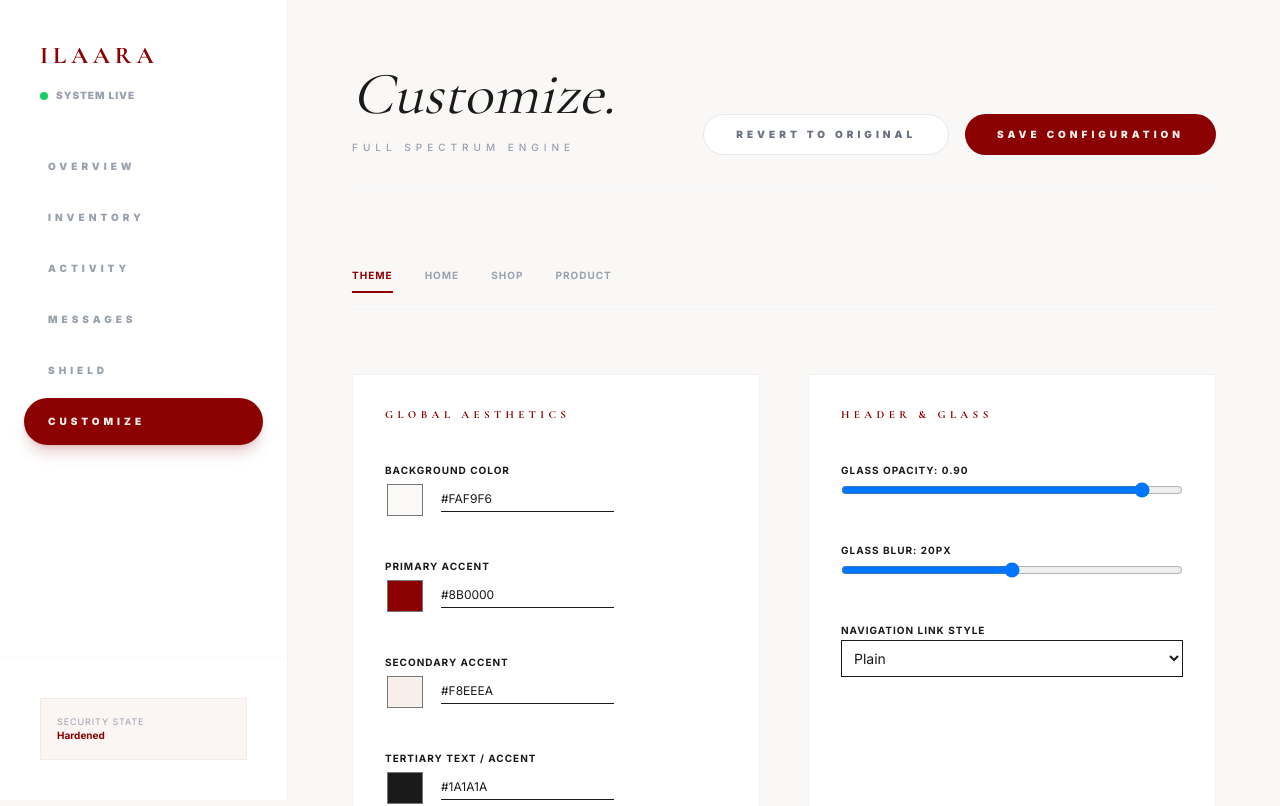
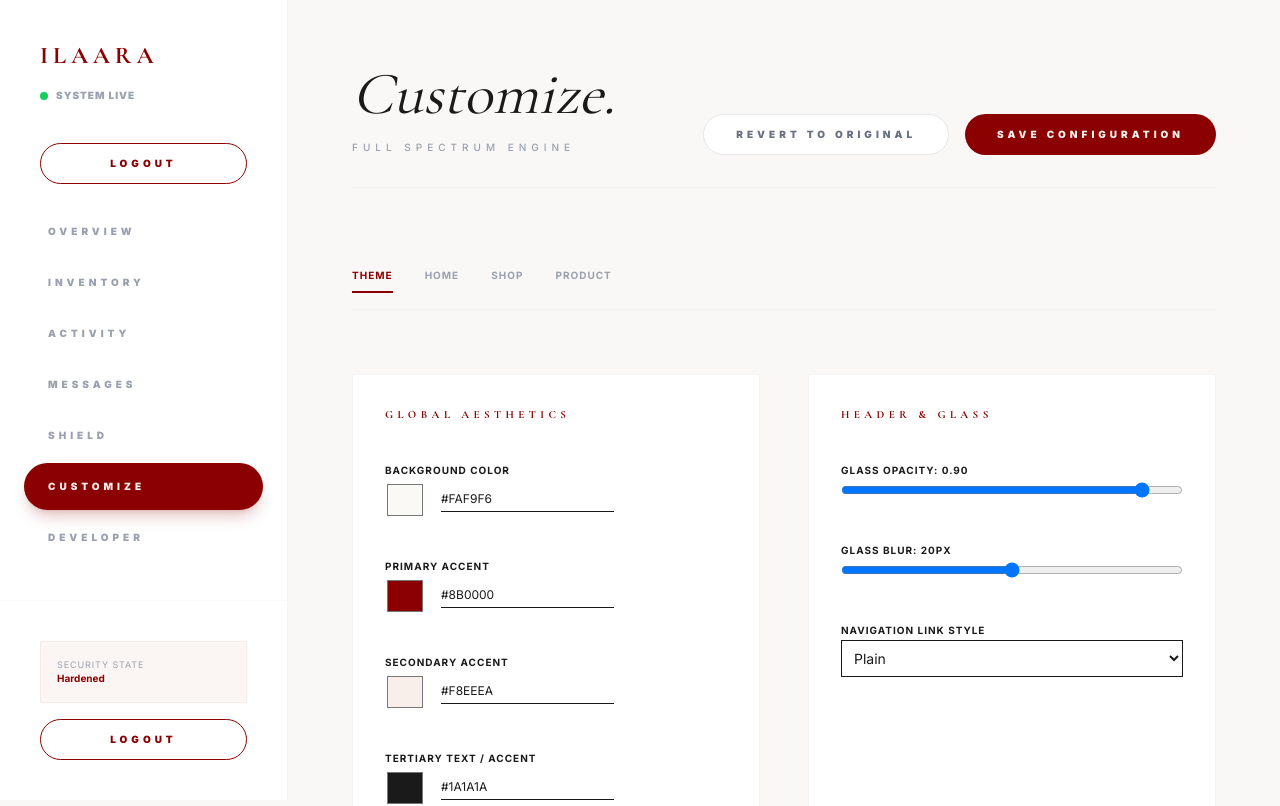
Before and after one commit to AdithiyanVivekanandan/Ilaara, a Next.js app: page /admin/customize in a window 1280 px wide. Shown: the top 806 px of the page. Built offline with nearby package versions, Linux system fonts and the light colour scheme; no server answers; the database is empty.

Commit message:
Fix admin logout visibility with top sidebar button

```diff
--- a/src/components/AdminLayout.tsx
+++ b/src/components/AdminLayout.tsx
@@ -1,9 +1,15 @@
 'use client'
 
-import { usePathname } from 'next/navigation'
+import { useState } from 'react'
+import { useRouter } from 'next/navigation'
 import Link from 'next/link'
+import { createClient } from '@/lib/supabase/client'
 
 function Sidebar({ activeTab }: { activeTab: string }) {
+  const [signingOut, setSigningOut] = useState(false)
+  const router = useRouter()
+  const supabase = createClient()
+
   const navLinks = [
     { label: 'Overview', href: '/admin', id: 'dashboard' },
     { label: 'Inventory', href: '/admin/products', id: 'products' },
@@ -11,19 +17,36 @@ function Sidebar({ activeTab }: { activeTab: string }) {
     { label: 'Messages', href: '/admin/enquiries', id: 'enquiries' },
     { label: 'Shield', href: '/admin/security', id: 'security' },
     { label: 'Customize', href: '/admin/customize', id: 'customize' },
+    { label: 'Developer', href: '/dev', id: 'developer' },
   ]
 
   return (
-    <aside className="w-72 bg-white border-r border-gray-100 flex flex-col fixed h-full z-20">
-      <div className="p-10">
-        <Link href="/" className="spaced-serif text-2xl font-bold text-brand-red tracking-[0.4em]">ILAARA</Link>
-        <div className="flex items-center gap-2 mt-4">
-          <div className="w-2 h-2 bg-green-500 rounded-full animate-pulse" />
-          <span className="text-[10px] uppercase tracking-widest text-gray-400 font-black">System Live</span>
+    <aside className="w-full md:w-72 bg-white border-b border-gray-100 md:border-b-0 md:border-r flex min-h-screen flex-col justify-between relative md:fixed md:h-full z-20">
+      <div>
+        <div className="p-10">
+          <Link href="/" className="spaced-serif text-2xl font-bold text-brand-red tracking-[0.4em]">ILAARA</Link>
+          <div className="flex items-center gap-2 mt-4">
+            <div className="w-2 h-2 bg-green-500 rounded-full animate-pulse" />
+            <span className="text-[10px] uppercase tracking-widest text-gray-400 font-black">System Live</span>
+          </div>
+        </div>
+
+        <div className="px-10 pb-6">
+          <button
+            disabled={signingOut}
+            onClick={async () => {
+              setSigningOut(true)
+              await supabase.auth.signOut()
+              router.push('/admin/login')
+            }}
+            className="w-full py-3 text-[10px] uppercase tracking-[0.4em] font-black rounded-full border border-brand-red text-brand-red hover:bg-brand-red hover:text-white transition-all disabled:opacity-50"
+          >
+            {signingOut ? 'Signing out...' : 'Logout'}
+          </button>
         </div>
       </div>
 
-      <nav className="flex-grow px-6 space-y-1">
+      <nav className="flex-grow px-6 overflow-y-auto space-y-1">
         {navLinks.map((link) => (
           <Link
             key={link.id}
@@ -44,6 +67,17 @@ function Sidebar({ activeTab }: { activeTab: string }) {
           <p className="text-[9px] uppercase tracking-widest text-gray-400">Security State</p>
           <p className="text-[10px] font-bold text-brand-red">Hardened</p>
         </div>
+        <button
+          disabled={signingOut}
+          onClick={async () => {
+            setSigningOut(true)
+            await supabase.auth.signOut()
+            router.push('/admin/login')
+          }}
+          className="w-full py-3 text-[10px] uppercase tracking-[0.4em] font-black rounded-full border border-brand-red text-brand-red hover:bg-brand-red hover:text-white transition-all disabled:opacity-50"
+        >
+          {signingOut ? 'Signing out...' : 'Logout'}
+        </button>
       </div>
     </aside>
   )
@@ -51,9 +85,9 @@ function Sidebar({ activeTab }: { activeTab: string }) {
 
 export default function AdminLayout({ children, activeTab }: { children: React.ReactNode, activeTab: string }) {
   return (
-    <div className="min-h-screen bg-[#F9F8F6] flex font-sans selection:bg-brand-red selection:text-white">
+    <div className="min-h-screen bg-[#F9F8F6] flex flex-col md:flex-row font-sans selection:bg-brand-red selection:text-white">
       <Sidebar activeTab={activeTab} />
-      <main className="flex-grow ml-72 p-8 md:p-16 space-y-16 relative z-10 transition-opacity duration-500 animate-in fade-in">
+      <main className="flex-grow md:ml-72 p-6 md:p-16 space-y-16 relative z-10 transition-opacity duration-500 animate-in fade-in">
         {children}
       </main>
     </div>
```
